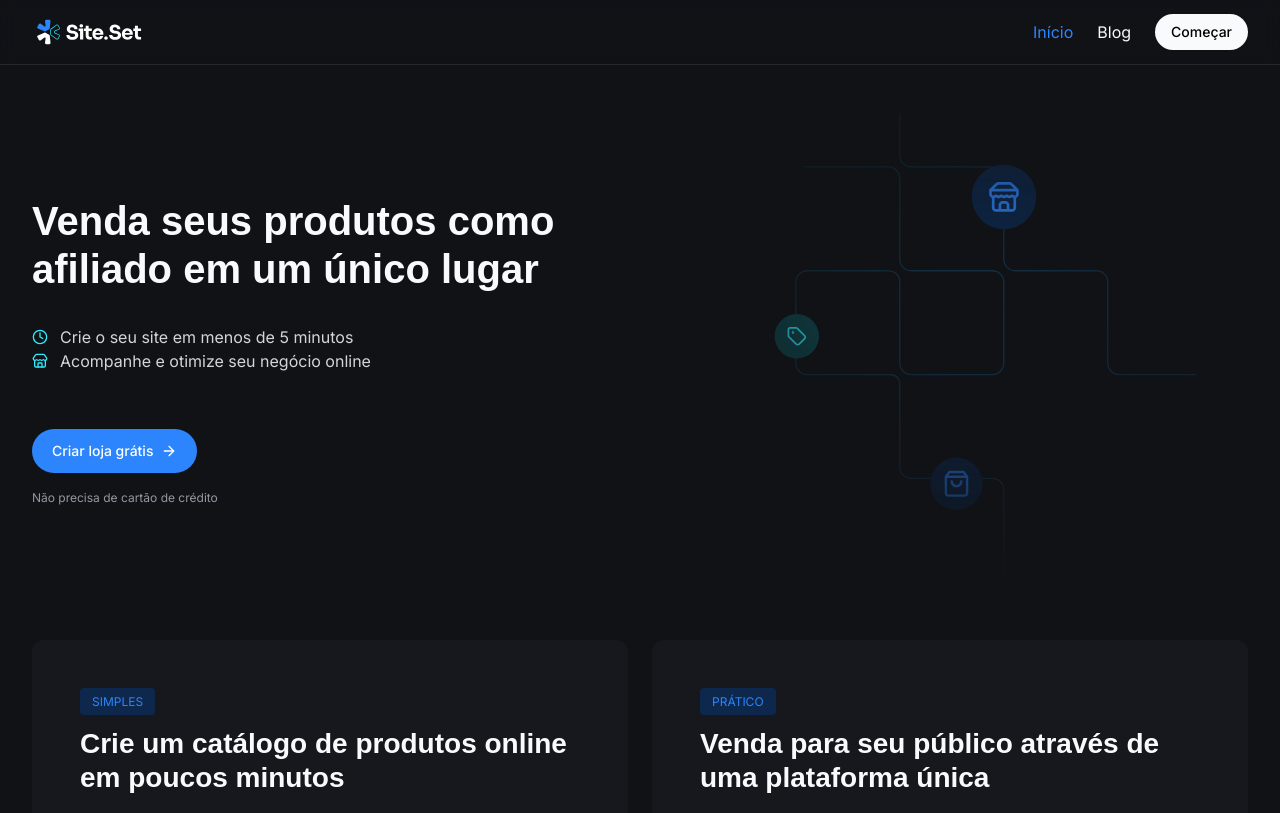
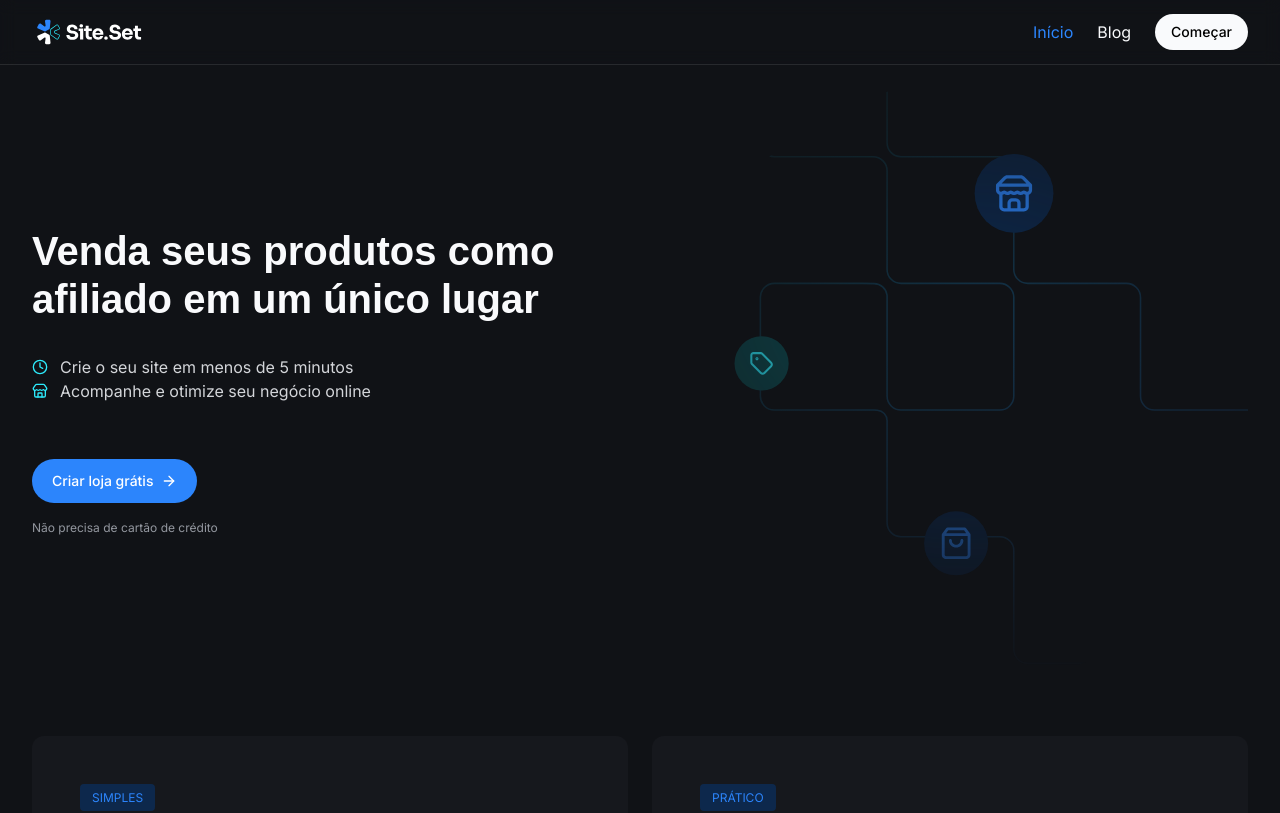
Before and after one commit to odevalison/next-site.set-rocketseat, a Next.js app: page / in a window 1280 px wide. Shown: the top 813 px of the page. Built offline with nearby package versions, Linux system fonts and the light colour scheme; a web font is replaced by a local one.

Commit message:
fix: add correct padding on HeroSection component

```diff
--- a/src/components/hero-section/hero-section.tsx
+++ b/src/components/hero-section/hero-section.tsx
@@ -5,7 +5,7 @@ import Link from "next/link";
 
 export const HeroSection = () => {
   return (
-    <section className="container relative flex items-center justify-center mt-16">
+    <section className="container relative flex items-center justify-center pt-8 pb-10 md:pt-20 md:pb-[7.5rem]">
       <div className="grid grid-cols-1 md:grid-cols-2 gap-14 h-[22.5rem] md:h-[31rem] items-center">
         <div className="flex flex-col items-center justify-center gap-6 md:gap-8 md:items-start">
           <h1 className="text-gray-100 text-heading-xl md:text-heading-hg text-center md:text-start font-sans">
@@ -50,7 +50,7 @@ export const HeroSection = () => {
             alt="Ilustração com icones de loja, etiqueta e sacola"
             width={200}
             height={400}
-            className="h-full w-auto object-contain"
+            className="h-full w-full object-contain"
           />
         </div>
       </div>
--- a/src/components/layout/layout.tsx
+++ b/src/components/layout/layout.tsx
@@ -24,7 +24,7 @@ export const Layout = ({ children }: LayoutProps) => {
       className={`${inter.variable} ${ptSansCaption.variable} relative flex flex-col min-h-screen bg-gray-700 font-inter`}
     >
       <Header />
-      <main className="flex-1 flex flex-col mt-10">{children}</main>
+      <main className="flex-1 flex flex-col">{children}</main>
       <Footer />
     </div>
   );
```
